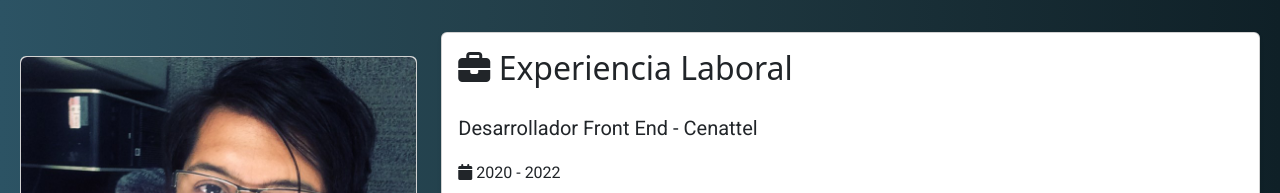
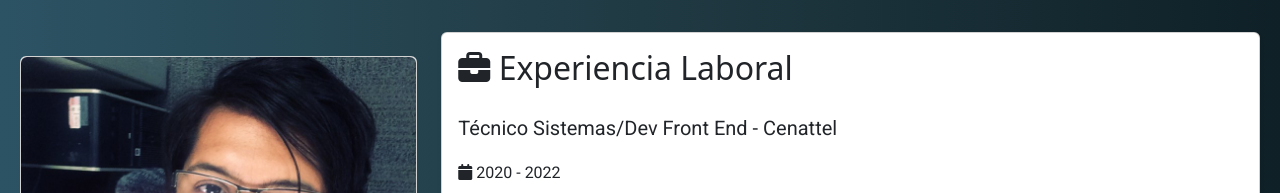
Before and after one commit to lnnb/lnnb.github.io, a plain HTML site: page index.html in a window 1280 px wide. Shown: the top 193 px of the page. Drawn offline with nearby package versions, Linux system fonts and the light colour scheme; a script that the page names is missing.

Commit message:
Update index - commit

```diff
--- a/index.html
+++ b/index.html
@@ -71,7 +71,7 @@
                     <div class="card mt-4 shadow-sm">
                         <div class="card-body">
                             <h2><i class="fa-solid fa-briefcase mb-2 mr-2"></i> Experiencia Laboral</h2>
-                            <h5 class="mt-4">Desarrollador Front End - Cenattel</h5>
+                            <h5 class="mt-4">Técnico Sistemas/Dev Front End - Cenattel</h5>
                             <h6><i class="fas fa-calendar my-3 mr-3"></i> 2020 - 2022
                             <p>Mantenimiento, reparación y armado de PCs. Gestión y mantenimento del Rack Datacenter, Servidores, Servidores Virtuales y Máquinas Virtuales. Desarrollador Front-End.</p>
                             <hr>
```
